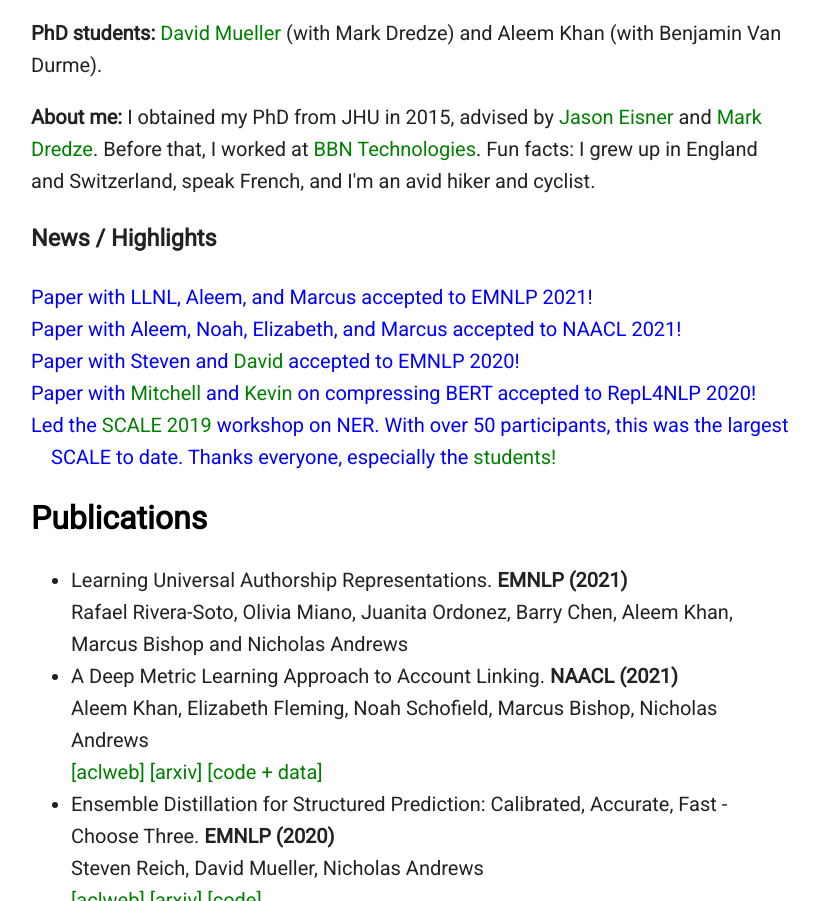
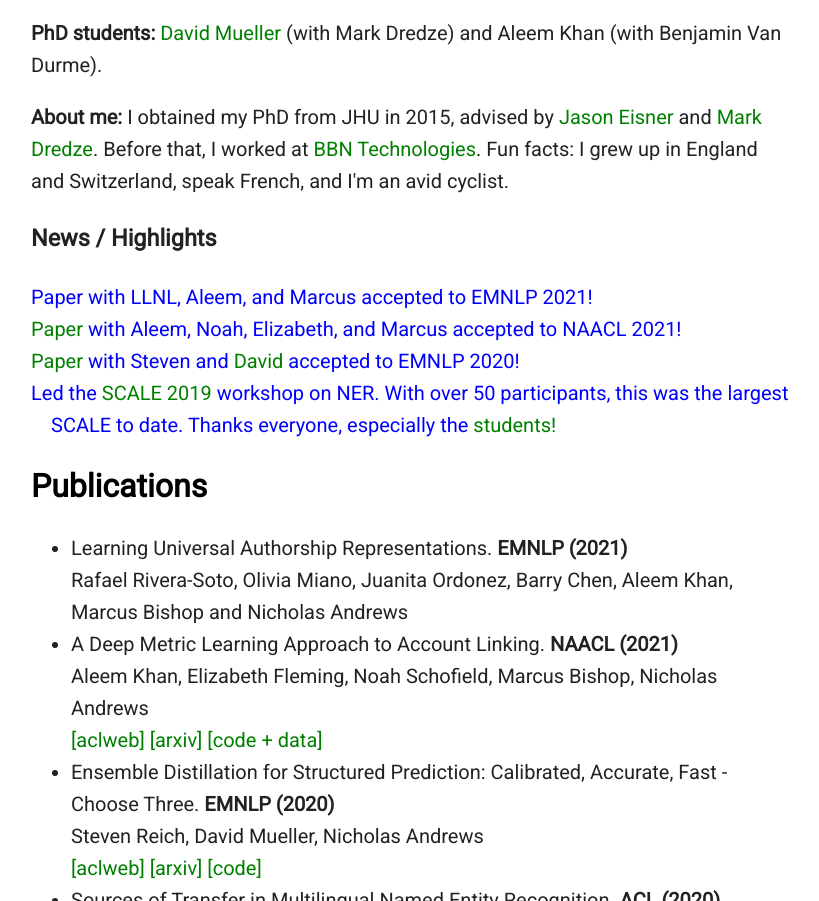
Before and after one commit to noa/noa.github.io, a plain HTML site: page index.html in a window 1280 px wide. Shown: the part 807-1708 px from the top of the page, without its empty margins (229-1048 px from the left). Drawn offline with nearby package versions, Linux system fonts and the light colour scheme; a script that the page names is missing.

Commit message:
update index

```diff
--- a/index.html
+++ b/index.html
@@ -6,7 +6,7 @@
     <meta charset="utf-8">
     <meta http-equiv="X-UA-Compatible" content="IE=edge">
     <title>Nicholas Andrews</title>
-    <meta name="description" content="Nicholas Andrews @ JHU">
+    <meta name="description" content="Research Scientist at Johns Hopkins University interested in machine learning and natural language processing.">
     <meta name="viewport" content="width=device-width, initial-scale=1.0">
     <link href="https://fonts.googleapis.com/css?family=Roboto&display=swap" rel="stylesheet">
     <link rel="stylesheet" href="css/normalize.css" type="text/css">
@@ -61,17 +61,15 @@
                   Dredze</a>. Before that, I worked
                   at <a href="https://en.wikipedia.org/wiki/BBN_Technologies">BBN
                   Technologies</a>. Fun facts: I grew up in England
-                  and Switzerland, speak French, and I'm an avid hiker
-                  and cyclist.
+                  and Switzerland, speak French, and I'm an avid cyclist.
 		</p>
 
 <div id="news">
     <h3>News / Highlights</h3>
     <ul>
         <li>Paper with LLNL, Aleem, and Marcus accepted to EMNLP 2021!</li>
-        <li>Paper with Aleem, Noah, Elizabeth, and Marcus accepted to NAACL 2021!</li>
-        <li>Paper with Steven and <a href="https://damueller.com/#/">David</a> accepted to EMNLP 2020!
-        <li>Paper with <a href="http://mitchgordon.me/about/">Mitchell</a> and <a href="http://cs.jhu.edu/~kevinduh/">Kevin</a> on compressing BERT accepted to RepL4NLP 2020!</li>
+        <li><a href="https://aclanthology.org/2021.naacl-main.415/">Paper</a> with Aleem, Noah, Elizabeth, and Marcus accepted to NAACL 2021!</li>
+        <li><a href="https://arxiv.org/abs/2010.06721">Paper</a> with Steven and <a href="https://damueller.com/#/">David</a> accepted to EMNLP 2020!
         <li>Led the <a href="https://hltcoe.jhu.edu/research/scale/scale-2019/">SCALE 2019</a> workshop on NER. With over 50 participants, this was the largest SCALE to date. Thanks everyone, especially the <a href="https://hltcoe.jhu.edu/wp-content/uploads/2019/07/SCALEStudents_2019.jpg">students!</a></li>
         </ul>
     </div>
```
